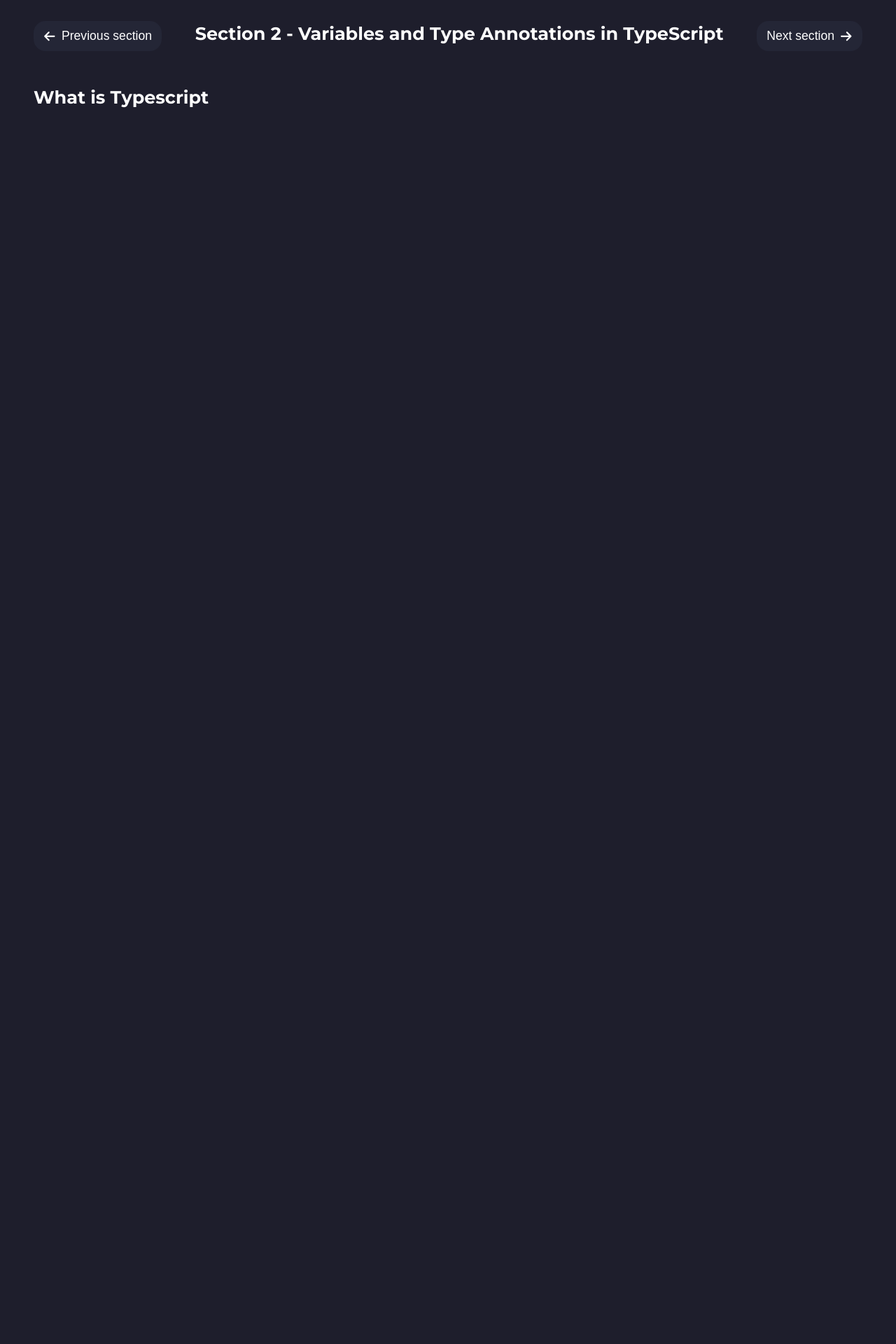
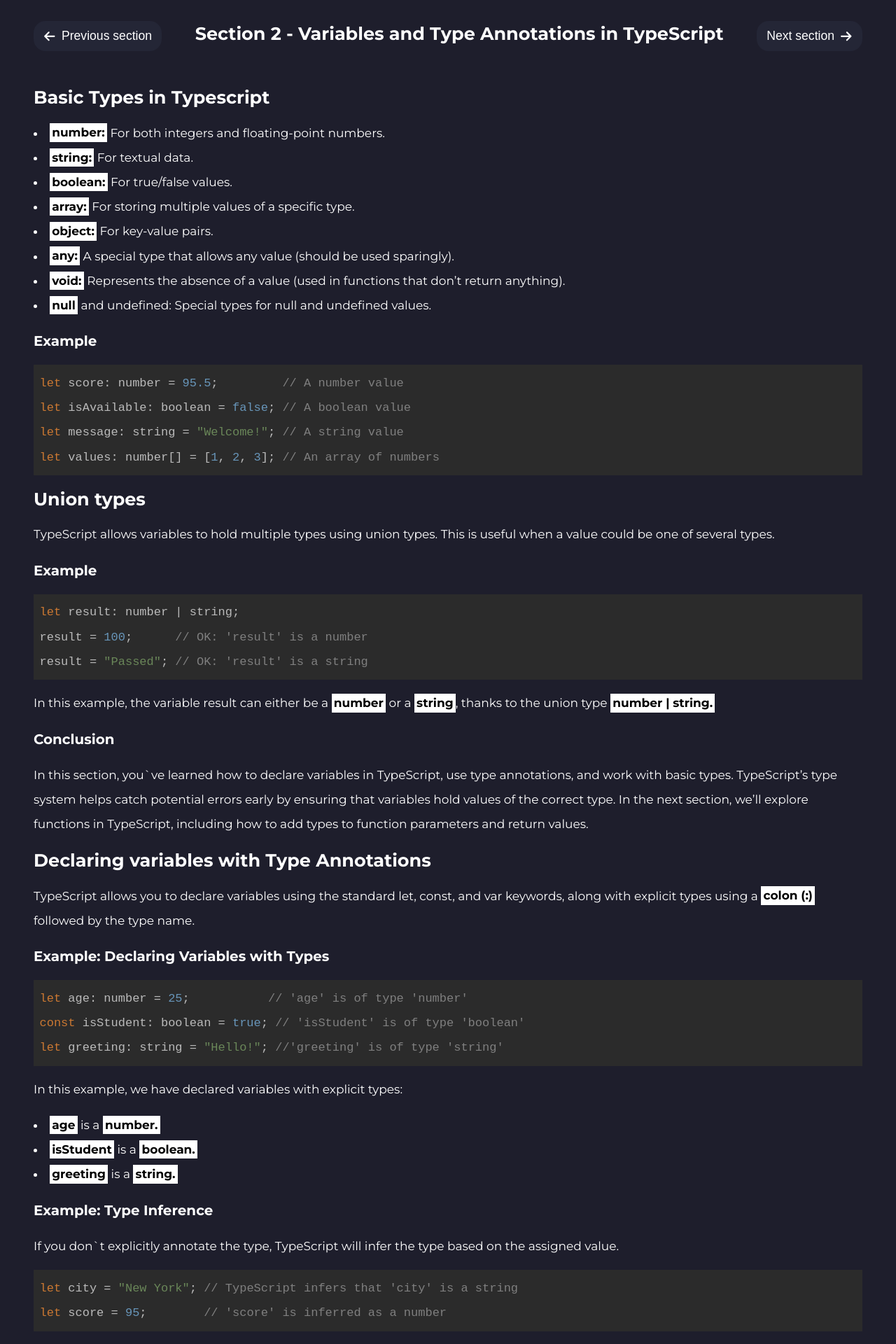
Before and after one commit to Isuu1/typescript-tutorial, a Next.js app: page /section-2 in a window 1280 px wide. Shown: the part 100-2020 px from the top of the page at 70% size. Before the commit the page ends 978 px from the top, so only its background shows below. Built offline with nearby package versions, Linux system fonts and the light colour scheme.

Commit message:
Completed section 2

```diff
--- a/app/section-1/page.js
+++ b/app/section-1/page.js
@@ -63,17 +63,17 @@
       <p>
         In this example, the first statement defines the variable
         without assigning a value. Its type is
-        <span className="important">undefined.</span>
+        <span className="highlighted">undefined.</span>
       </p>
       <p>
         Then, we assign `Hello` to name variable and show its type.
         The type of the name variable now changes to{" "}
-        <span className="important">string.</span>
+        <span className="highlighted">string.</span>
       </p>
       <p>
         Finally, we assign 100 to the name variable. This time, the
         type of the name variable changes to{" "}
-        <span className="important">number.</span>
+        <span className="highlighted">number.</span>
       </p>
       <p>
         As you can see, as soon as the value is assigned, the type of
--- a/app/section-2/page.js
+++ b/app/section-2/page.js
@@ -1,5 +1,24 @@
 import BackButton from "../components/Buttons/BackButton/BackButton";
 import NextButton from "../components/Buttons/NextButton/NextButton";
+
+import SyntaxHighlighter from "react-syntax-highlighter";
+import { darcula } from "react-syntax-highlighter/dist/esm/styles/hljs";
+
+const codeString1 = `let score: number = 95.5;         // A number value
+let isAvailable: boolean = false; // A boolean value
+let message: string = "Welcome!"; // A string value
+let values: number[] = [1, 2, 3]; // An array of numbers`;
+
+const codeString2 = `let result: number | string;
+result = 100;      // OK: 'result' is a number
+result = "Passed"; // OK: 'result' is a string`;
+
+const codeString3 = `let age: number = 25;           // 'age' is of type 'number'
+const isStudent: boolean = true; // 'isStudent' is of type 'boolean'
+let greeting: string = "Hello!"; //'greeting' is of type 'string'`;
+
+const codeString4 = `let city = "New York"; // TypeScript infers that 'city' is a string
+let score = 95;        // 'score' is inferred as a number`;
 
 export default function Section() {
   return (
@@ -11,7 +30,126 @@
         </h2>
         <NextButton />
       </div>
-      <h2>What is Typescript</h2>
+      <h2>Basic Types in Typescript</h2>
+      <ul>
+        <li>
+          <span className="highlighted">number:</span> For both
+          integers and floating-point numbers.
+        </li>
+        <li>
+          <span className="highlighted">string:</span> For textual
+          data.
+        </li>
+        <li>
+          <span className="highlighted">boolean:</span> For true/false
+          values.
+        </li>
+        <li>
+          <span className="highlighted">array:</span> For storing
+          multiple values of a specific type.
+        </li>
+        <li>
+          <span className="highlighted">object:</span> For key-value
+          pairs.
+        </li>
+        <li>
+          <span className="highlighted">any:</span> A special type
+          that allows any value (should be used sparingly).
+        </li>
+        <li>
+          <span className="highlighted">void:</span> Represents the
+          absence of a value (used in functions that don’t return
+          anything).
+        </li>
+        <li>
+          <span className="highlighted">null</span> and undefined:
+          Special types for null and undefined values.
+        </li>
+      </ul>
+      <h3>Example</h3>
+      <SyntaxHighlighter
+        className="wrap-white-space"
+        language="javascript"
+        style={darcula}
+      >
+        {codeString1}
+      </SyntaxHighlighter>
+      <h2>Union types</h2>
+      <p>
+        TypeScript allows variables to hold multiple types using union
+        types. This is useful when a value could be one of several
+        types.
+      </p>
+      <h3>Example</h3>
+      <SyntaxHighlighter
+        className="wrap-white-space"
+        language="javascript"
+        style={darcula}
+      >
+        {codeString2}
+      </SyntaxHighlighter>
+      <p>
+        In this example, the variable result can either be a{" "}
+        <span className="highlighted">number</span> or a{" "}
+        <span className="highlighted">string</span>, thanks to the
+        union type{" "}
+        <span className="highlighted">number | string.</span>
+      </p>
+      <h3>Conclusion</h3>
+      <p>
+        In this section, you`ve learned how to declare variables in
+        TypeScript, use type annotations, and work with basic types.
+        TypeScript’s type system helps catch potential errors early by
+        ensuring that variables hold values of the correct type. In
+        the next section, we’ll explore functions in TypeScript,
+        including how to add types to function parameters and return
+        values.
+      </p>
+      <h2>Declaring variables with Type Annotations</h2>
+      <p>
+        TypeScript allows you to declare variables using the standard
+        let, const, and var keywords, along with explicit types using
+        a <span className="highlighted">colon (:)</span> followed by
+        the type name.
+      </p>
+      <h3>Example: Declaring Variables with Types</h3>
+      <SyntaxHighlighter
+        className="wrap-white-space"
+        language="javascript"
+        style={darcula}
+      >
+        {codeString3}
+      </SyntaxHighlighter>
+      <p>
+        In this example, we have declared variables with explicit
+        types:
+      </p>
+      <ul>
+        <li>
+          <span className="highlighted">age</span> is a{" "}
+          <span className="highlighted">number.</span>
+        </li>
+        <li>
+          <span className="highlighted">isStudent</span> is a{" "}
+          <span className="highlighted">boolean.</span>
+        </li>
+        <li>
+          <span className="highlighted">greeting</span> is a{" "}
+          <span className="highlighted">string.</span>
+        </li>
+      </ul>
+      <h3>Example: Type Inference</h3>
+      <p>
+        If you don`t explicitly annotate the type, TypeScript will
+        infer the type based on the assigned value.
+      </p>
+      <SyntaxHighlighter
+        className="wrap-white-space"
+        language="javascript"
+        style={darcula}
+      >
+        {codeString4}
+      </SyntaxHighlighter>
     </div>
   );
 }
--- a/app/styles/globals.css
+++ b/app/styles/globals.css
@@ -55,6 +55,13 @@
   font-weight: bold;
 }
 
+.highlighted {
+  padding: 0.2rem;
+  background: #ffffff;
+  color: #000;
+  font-weight: bold;
+}
+
 .error {
   padding: 0.4rem;
   background: #492828;
--- a/app/styles/globals.scss
+++ b/app/styles/globals.scss
@@ -56,6 +56,13 @@
   font-weight: bold;
 }
 
+.highlighted {
+  padding: 0.2rem;
+  background: #ffffff;
+  color: #000;
+  font-weight: bold;
+}
+
 .error {
   padding: 0.4rem;
   background: #492828;
```
Also changed, not shown: 1 other file (tests, documents, lock files or other folders).
